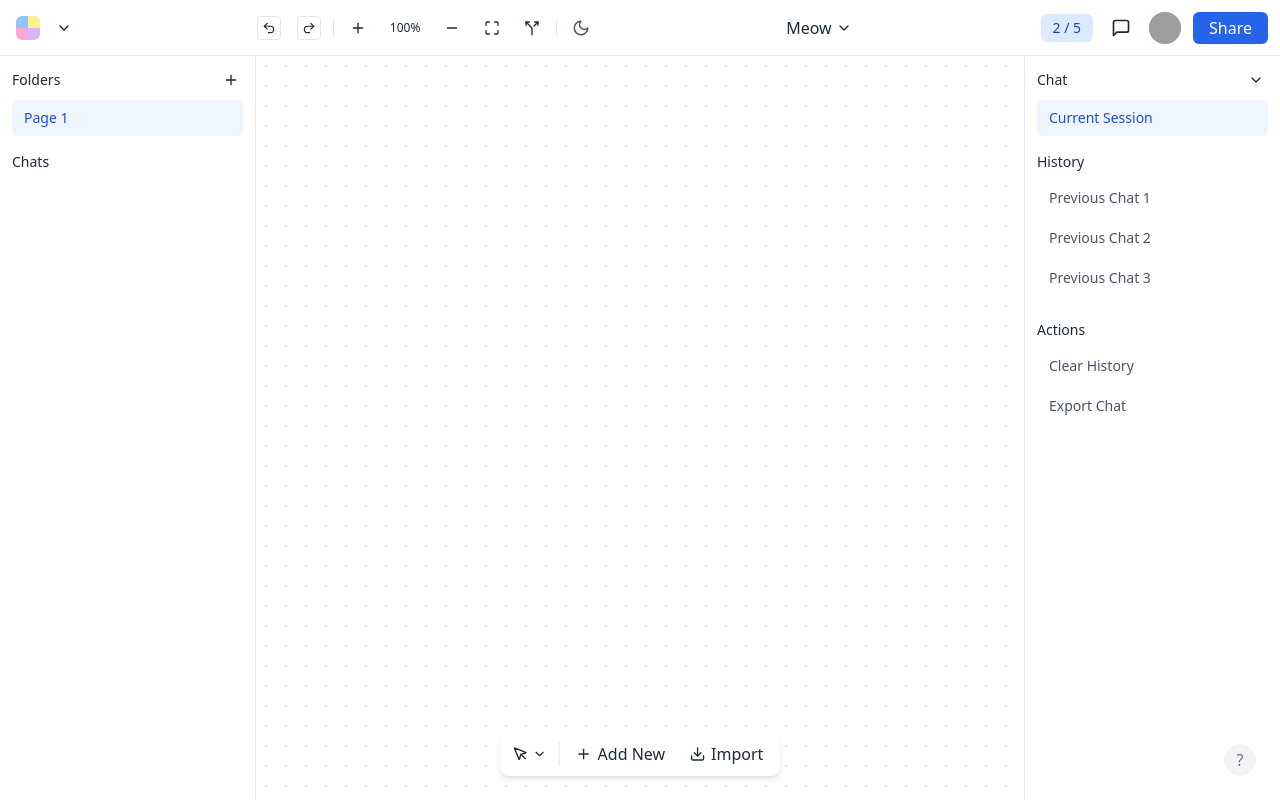
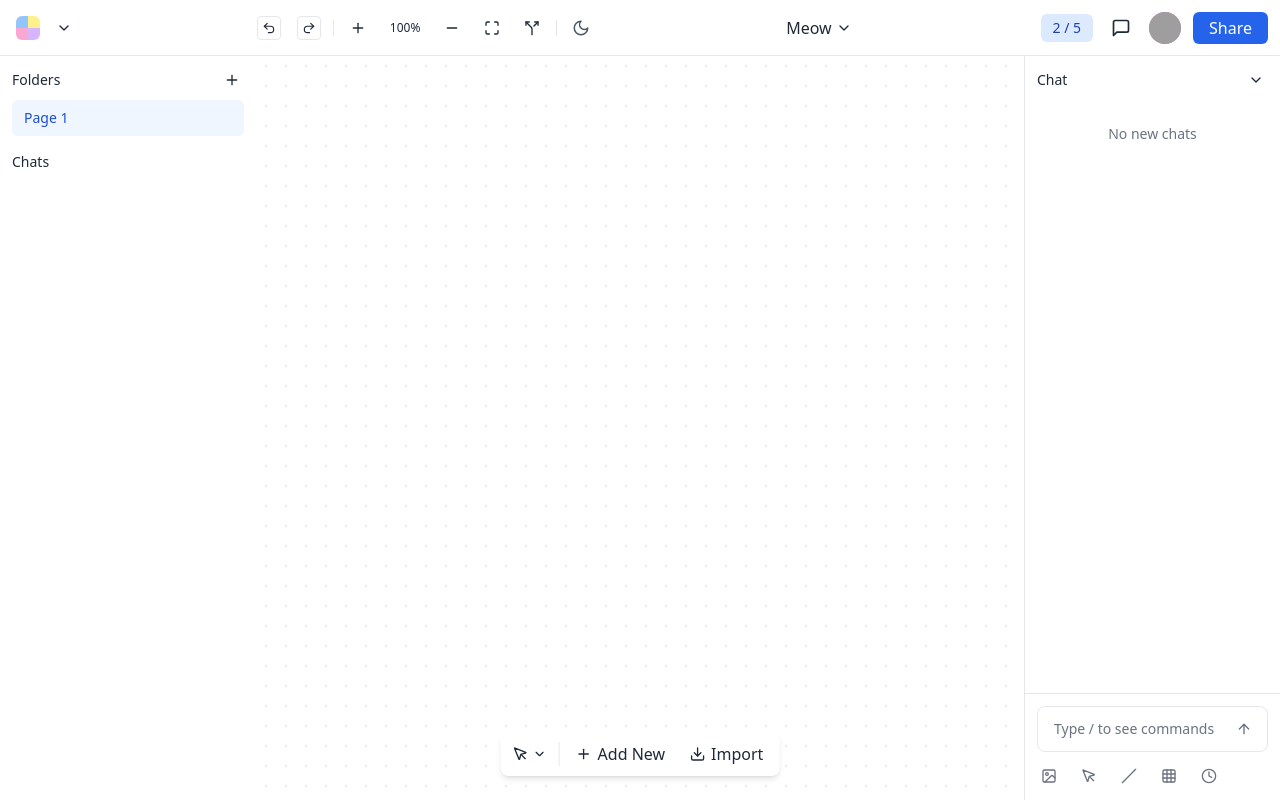
Before and after one commit to tonean/processor-cad, a React app: page / in a window 1280 px wide. Both pictures are taken after a click on the button 1121 px from the left and 27 px from the top of the page. Built offline with nearby package versions, Linux system fonts and the light colour scheme; grey boxes are pictures that could not be loaded; the HTML template or start-up script is replaced by a standard one.

Commit message:
Add sidebar resizing and collapsing functionality

```diff
--- a/src/App.tsx
+++ b/src/App.tsx
@@ -11,6 +11,9 @@ export function App() {
   const [isDragging, setIsDragging] = useState(false);
   const [dragStart, setDragStart] = useState({ x: 0, y: 0 });
   const [isChatOpen, setIsChatOpen] = useState(false);
+  const [leftSidebarWidth, setLeftSidebarWidth] = useState(256);
+  const [rightSidebarWidth, setRightSidebarWidth] = useState(256);
+  const [isLeftSidebarCollapsed, setIsLeftSidebarCollapsed] = useState(false);
   const canvasRef = useRef<HTMLDivElement>(null);
   const [isDarkMode, setIsDarkMode] = useState(() => {
     // Check for saved theme preference or system preference
@@ -69,6 +72,22 @@ export function App() {
     setIsChatOpen(!isChatOpen);
   };
 
+  const handleLeftSidebarResize = (width: number) => {
+    setLeftSidebarWidth(width);
+  };
+
+  const handleRightSidebarResize = (width: number) => {
+    setRightSidebarWidth(width);
+  };
+
+  const handleLeftSidebarCollapse = () => {
+    setIsLeftSidebarCollapsed(true);
+  };
+
+  const handleRightSidebarCollapse = () => {
+    setIsChatOpen(false);
+  };
+
   const handleWheel = (event: React.WheelEvent) => {
     if (!isMouseOverCanvas) return;
 
@@ -118,6 +137,12 @@ export function App() {
 
   const handleMouseDown = (event: React.MouseEvent) => {
     if (event.button === 0) { // Left mouse button only
+      // Check if mouse is over a sidebar
+      const target = event.target as HTMLElement;
+      if (target.closest('aside')) {
+        return; // Don't start canvas dragging if over sidebar
+      }
+
       setIsDragging(true);
       setDragStart({
         x: event.clientX - pan.x,
@@ -143,7 +168,22 @@ export function App() {
     <div className="flex flex-col h-screen w-full bg-white dark:bg-gray-900 overflow-hidden transition-colors duration-200">
       <TopNavBar onZoomIn={handleZoomIn} onZoomOut={handleZoomOut} onZoomReset={handleZoomReset} zoom={zoom} isDarkMode={isDarkMode} toggleTheme={toggleTheme} onChatToggle={handleChatToggle} />
       <div className="flex flex-1 overflow-hidden">
-        <Sidebar isDarkMode={isDarkMode} />
+        {!isLeftSidebarCollapsed && (
+          <Sidebar
+            isDarkMode={isDarkMode}
+            onResize={handleLeftSidebarResize}
+            onCollapse={handleLeftSidebarCollapse}
+            width={leftSidebarWidth}
+          />
+        )}
+        {isLeftSidebarCollapsed && (
+          <button
+            onClick={() => setIsLeftSidebarCollapsed(false)}
+            className="absolute left-0 top-1/2 transform -translate-y-1/2 z-40 w-6 h-12 bg-white dark:bg-gray-900 border-r border-gray-200 dark:border-gray-700 rounded-r-lg flex items-center justify-center text-gray-500 dark:text-gray-400 hover:bg-gray-50 dark:hover:bg-gray-800 transition-colors duration-200"
+          >
+            <div className="w-0 h-0 border-l-4 border-l-gray-400 border-t-4 border-t-transparent border-b-4 border-b-transparent"></div>
+          </button>
+        )}
         <main
           ref={canvasRef}
           className="flex-1 relative bg-white dark:bg-gray-900 overflow-hidden transition-colors duration-200 canvas-zoom-area"
@@ -180,12 +220,21 @@ export function App() {
             }}
           />
         </main>
-        {isChatOpen && <RightSidebar isOpen={isChatOpen} onClose={() => setIsChatOpen(false)} isDarkMode={isDarkMode} />}
+        {isChatOpen && (
+          <RightSidebar
+            isOpen={isChatOpen}
+            onClose={() => setIsChatOpen(false)}
+            isDarkMode={isDarkMode}
+            onResize={handleRightSidebarResize}
+            onCollapse={handleRightSidebarCollapse}
+            width={rightSidebarWidth}
+          />
+        )}
       </div>
       <div className="absolute bottom-6 left-1/2 transform -translate-x-1/2">
         <BottomToolbar isDarkMode={isDarkMode} />
       </div>
-      <div className="absolute bottom-6 right-6">
+      <div className="absolute bottom-6 right-6 z-10">
         <button className="w-8 h-8 bg-gray-100 dark:bg-gray-800 rounded-full flex items-center justify-center text-gray-500 dark:text-gray-400 transition-colors duration-200">
           ?
         </button>
--- a/src/components/RightSidebar.tsx
+++ b/src/components/RightSidebar.tsx
@@ -1,18 +1,89 @@
-import React from 'react';
-import { MessageSquareIcon, PlusIcon, ChevronDownIcon } from 'lucide-react';
+import React, { useState, useRef, useEffect } from 'react';
+import { MessageSquareIcon, PlusIcon, ChevronDownIcon, ImageIcon, MousePointerIcon, SlashIcon, Grid3X3Icon, ClockIcon, ArrowUpIcon } from 'lucide-react';
 
 interface RightSidebarProps {
   isOpen: boolean;
   onClose: () => void;
   isDarkMode: boolean;
+  onResize?: (width: number) => void;
+  onCollapse?: () => void;
+  width?: number;
 }
 
-export const RightSidebar = ({ isOpen, onClose, isDarkMode }: RightSidebarProps) => {
+export const RightSidebar = ({
+  isOpen,
+  onClose,
+  isDarkMode,
+  onResize,
+  onCollapse,
+  width = 256
+}: RightSidebarProps) => {
+  const [isDragging, setIsDragging] = useState(false);
+  const [startX, setStartX] = useState(0);
+  const [startWidth, setStartWidth] = useState(0);
+  const sidebarRef = useRef<HTMLDivElement>(null);
+
+  const handleMouseDown = (e: React.MouseEvent) => {
+    e.preventDefault(); // Prevent text selection
+    setIsDragging(true);
+    setStartX(e.clientX);
+    setStartWidth(width);
+    document.body.style.cursor = 'col-resize';
+    document.body.style.userSelect = 'none';
+    document.body.classList.add('dragging');
+  };
+
+  const handleMouseMove = (e: MouseEvent) => {
+    if (!isDragging) return;
+
+    const deltaX = startX - e.clientX; // Inverted for right sidebar
+    const newWidth = Math.max(200, Math.min(600, startWidth + deltaX)); // Allow expanding up to 600px
+
+    console.log('Right sidebar drag:', { deltaX, newWidth, startWidth, startX, clientX: e.clientX });
+
+    // For right sidebar, dragging right (positive deltaX) makes it smaller
+    // We need to check if it's getting very narrow
+    if (newWidth <= 30) {
+      console.log('Collapsing right sidebar');
+      // Collapse sidebar if dragged very close to right edge
+      onCollapse?.();
+      setIsDragging(false);
+      document.body.style.cursor = '';
+      document.body.style.userSelect = '';
+      document.body.classList.remove('dragging');
+      return;
+    }
+
+    onResize?.(newWidth);
+  };
+
+  const handleMouseUp = () => {
+    setIsDragging(false);
+    document.body.style.cursor = '';
+    document.body.style.userSelect = '';
+    document.body.classList.remove('dragging');
+  };
+
+  useEffect(() => {
+    if (isDragging) {
+      document.addEventListener('mousemove', handleMouseMove);
+      document.addEventListener('mouseup', handleMouseUp);
+      return () => {
+        document.removeEventListener('mousemove', handleMouseMove);
+        document.removeEventListener('mouseup', handleMouseUp);
+      };
+    }
+  }, [isDragging, startX, startWidth]);
+
   if (!isOpen) return null;
 
   return (
-    <aside className="w-64 border-l border-gray-200 dark:border-gray-700 bg-white dark:bg-gray-900 overflow-y-auto text-gray-800 dark:text-gray-200 transition-colors duration-200">
-      <div className="p-3">
+    <aside
+      ref={sidebarRef}
+      className="relative border-l border-gray-200 dark:border-gray-700 bg-white dark:bg-gray-900 overflow-y-auto text-gray-800 dark:text-gray-200 transition-colors duration-200 flex flex-col z-50"
+      style={{ width: `${width}px` }}
+    >
+      <div className="p-3 flex-1">
         <div className="flex items-center justify-between mb-2">
           <h2 className="text-sm font-medium">Chat</h2>
           <button
@@ -23,39 +94,52 @@ export const RightSidebar = ({ isOpen, onClose, isDarkMode }: RightSidebarProps)
           </button>
         </div>
 
-        <div className="mb-4">
-          <button className="w-full text-left px-3 py-2 bg-blue-50 dark:bg-gray-700 text-blue-700 dark:text-gray-200 rounded-md transition-colors duration-200 text-sm">
-            Current Session
+        {/* No new chats message in the middle */}
+        <div className="flex-1 flex items-center justify-center mt-8">
+          <div className="text-center">
+            <p className="text-sm text-gray-500 dark:text-gray-400">No new chats</p>
+          </div>
+        </div>
+      </div>
+
+      {/* Input field at the bottom */}
+      <div className="p-3 border-t border-gray-200 dark:border-gray-700">
+        <div className="relative">
+          <input
+            type="text"
+            placeholder="Type / to see commands"
+            className="w-full px-4 py-3 pr-12 bg-white dark:bg-gray-800 border border-gray-200 dark:border-gray-600 rounded-lg text-sm text-gray-900 dark:text-gray-100 placeholder-gray-500 dark:placeholder-gray-400 focus:outline-none focus:ring-2 focus:ring-blue-500 focus:border-transparent transition-colors duration-200"
+          />
+          <button className="absolute right-3 top-1/2 transform -translate-y-1/2 w-6 h-6 flex items-center justify-center text-gray-500 dark:text-gray-400 hover:text-gray-700 dark:hover:text-gray-200 transition-colors duration-200">
+            <ArrowUpIcon size={16} />
           </button>
         </div>
 
-        <div>
-          <h2 className="text-sm font-medium mb-2">History</h2>
-          <div className="space-y-1">
-            <button className="w-full text-left px-3 py-2 hover:bg-gray-100 dark:hover:bg-gray-800 rounded-md transition-colors duration-200 text-sm text-gray-600 dark:text-gray-400">
-              Previous Chat 1
-            </button>
-            <button className="w-full text-left px-3 py-2 hover:bg-gray-100 dark:hover:bg-gray-800 rounded-md transition-colors duration-200 text-sm text-gray-600 dark:text-gray-400">
-              Previous Chat 2
-            </button>
-            <button className="w-full text-left px-3 py-2 hover:bg-gray-100 dark:hover:bg-gray-800 rounded-md transition-colors duration-200 text-sm text-gray-600 dark:text-gray-400">
-              Previous Chat 3
-            </button>
-          </div>
-        </div>
-
-        <div className="mt-6">
-          <h2 className="text-sm font-medium mb-2">Actions</h2>
-          <div className="space-y-1">
-            <button className="w-full text-left px-3 py-2 hover:bg-gray-100 dark:hover:bg-gray-800 rounded-md transition-colors duration-200 text-sm text-gray-600 dark:text-gray-400">
-              Clear History
-            </button>
-            <button className="w-full text-left px-3 py-2 hover:bg-gray-100 dark:hover:bg-gray-800 rounded-md transition-colors duration-200 text-sm text-gray-600 dark:text-gray-400">
-              Export Chat
-            </button>
-          </div>
+        {/* Icons row below input */}
+        <div className="flex items-center space-x-4 mt-3">
+          <button className="w-6 h-6 flex items-center justify-center text-gray-500 dark:text-gray-400 hover:text-gray-700 dark:hover:text-gray-200 transition-colors duration-200">
+            <ImageIcon size={16} />
+          </button>
+          <button className="w-6 h-6 flex items-center justify-center text-gray-500 dark:text-gray-400 hover:text-gray-700 dark:hover:text-gray-200 transition-colors duration-200">
+            <MousePointerIcon size={16} />
+          </button>
+          <button className="w-6 h-6 flex items-center justify-center text-gray-500 dark:text-gray-400 hover:text-gray-700 dark:hover:text-gray-200 transition-colors duration-200">
+            <SlashIcon size={16} />
+          </button>
+          <button className="w-6 h-6 flex items-center justify-center text-gray-500 dark:text-gray-400 hover:text-gray-700 dark:hover:text-gray-200 transition-colors duration-200">
+            <Grid3X3Icon size={16} />
+          </button>
+          <button className="w-6 h-6 flex items-center justify-center text-gray-500 dark:text-gray-400 hover:text-gray-700 dark:hover:text-gray-200 transition-colors duration-200">
+            <ClockIcon size={16} />
+          </button>
         </div>
       </div>
+
+      {/* Drag handle */}
+      <div
+        className="absolute left-0 top-0 bottom-0 w-4 cursor-col-resize select-none"
+        onMouseDown={handleMouseDown}
+      />
     </aside>
   );
 };
--- a/src/components/Sidebar.tsx
+++ b/src/components/Sidebar.tsx
@@ -1,13 +1,78 @@
-import React from 'react';
+import React, { useState, useRef, useEffect } from 'react';
 import { PlusIcon } from 'lucide-react';
+
 interface SidebarProps {
   isDarkMode?: boolean;
+  onResize?: (width: number) => void;
+  onCollapse?: () => void;
+  width?: number;
 }
+
 export const Sidebar = ({
-  isDarkMode
+  isDarkMode,
+  onResize,
+  onCollapse,
+  width = 256
 }: SidebarProps) => {
-  return <aside className="w-64 border-r border-gray-200 dark:border-gray-700 bg-white dark:bg-gray-900 overflow-y-auto text-gray-800 dark:text-gray-200 transition-colors duration-200">
-      <div className="p-3">
+  const [isDragging, setIsDragging] = useState(false);
+  const [startX, setStartX] = useState(0);
+  const [startWidth, setStartWidth] = useState(0);
+  const sidebarRef = useRef<HTMLDivElement>(null);
+
+  const handleMouseDown = (e: React.MouseEvent) => {
+    e.preventDefault(); // Prevent text selection
+    setIsDragging(true);
+    setStartX(e.clientX);
+    setStartWidth(width);
+    document.body.style.cursor = 'col-resize';
+    document.body.style.userSelect = 'none';
+    document.body.classList.add('dragging');
+  };
+
+  const handleMouseMove = (e: MouseEvent) => {
+    if (!isDragging) return;
+
+    const deltaX = e.clientX - startX;
+    const newWidth = Math.max(200, Math.min(600, startWidth + deltaX)); // Allow expanding up to 600px
+
+    if (newWidth <= 30) {
+      // Collapse sidebar if dragged very close to left edge
+      onCollapse?.();
+      setIsDragging(false);
+      document.body.style.cursor = '';
+      document.body.style.userSelect = '';
+      document.body.classList.remove('dragging');
+      return;
+    }
+
+    onResize?.(newWidth);
+  };
+
+  const handleMouseUp = () => {
+    setIsDragging(false);
+    document.body.style.cursor = '';
+    document.body.style.userSelect = '';
+    document.body.classList.remove('dragging');
+  };
+
+  useEffect(() => {
+    if (isDragging) {
+      document.addEventListener('mousemove', handleMouseMove);
+      document.addEventListener('mouseup', handleMouseUp);
+      return () => {
+        document.removeEventListener('mousemove', handleMouseMove);
+        document.removeEventListener('mouseup', handleMouseUp);
+      };
+    }
+  }, [isDragging, startX, startWidth]);
+
+  return (
+    <aside
+      ref={sidebarRef}
+      className="relative bg-white dark:bg-gray-900 overflow-y-auto text-gray-800 dark:text-gray-200 transition-colors duration-200 flex flex-col"
+      style={{ width: `${width}px` }}
+    >
+      <div className="p-3 flex-1">
         <div className="flex items-center justify-between mb-2">
           <h2 className="text-sm font-medium">Folders</h2>
           <button className="w-6 h-6 flex items-center justify-center hover:bg-gray-100 dark:hover:bg-gray-800 rounded transition-colors duration-200">
@@ -24,5 +89,12 @@ export const Sidebar = ({
           {/* Chat items would go here */}
         </div>
       </div>
-    </aside>;
+
+      {/* Drag handle */}
+      <div
+        className="absolute right-0 top-0 bottom-0 w-4 cursor-col-resize select-none"
+        onMouseDown={handleMouseDown}
+      />
+    </aside>
+  );
 };
--- a/src/index.css
+++ b/src/index.css
@@ -33,3 +33,18 @@ canvas-zoom-area {
 body.canvas-focused {
   touch-action: none;
 }
+
+/* Prevent text selection during drag operations */
+.dragging {
+  -webkit-user-select: none;
+  -moz-user-select: none;
+  -ms-user-select: none;
+  user-select: none;
+  -webkit-touch-callout: none;
+  -webkit-tap-highlight-color: transparent;
+}
+
+/* Prevent blue highlights on drag */
+* {
+  -webkit-tap-highlight-color: transparent;
+}
```
